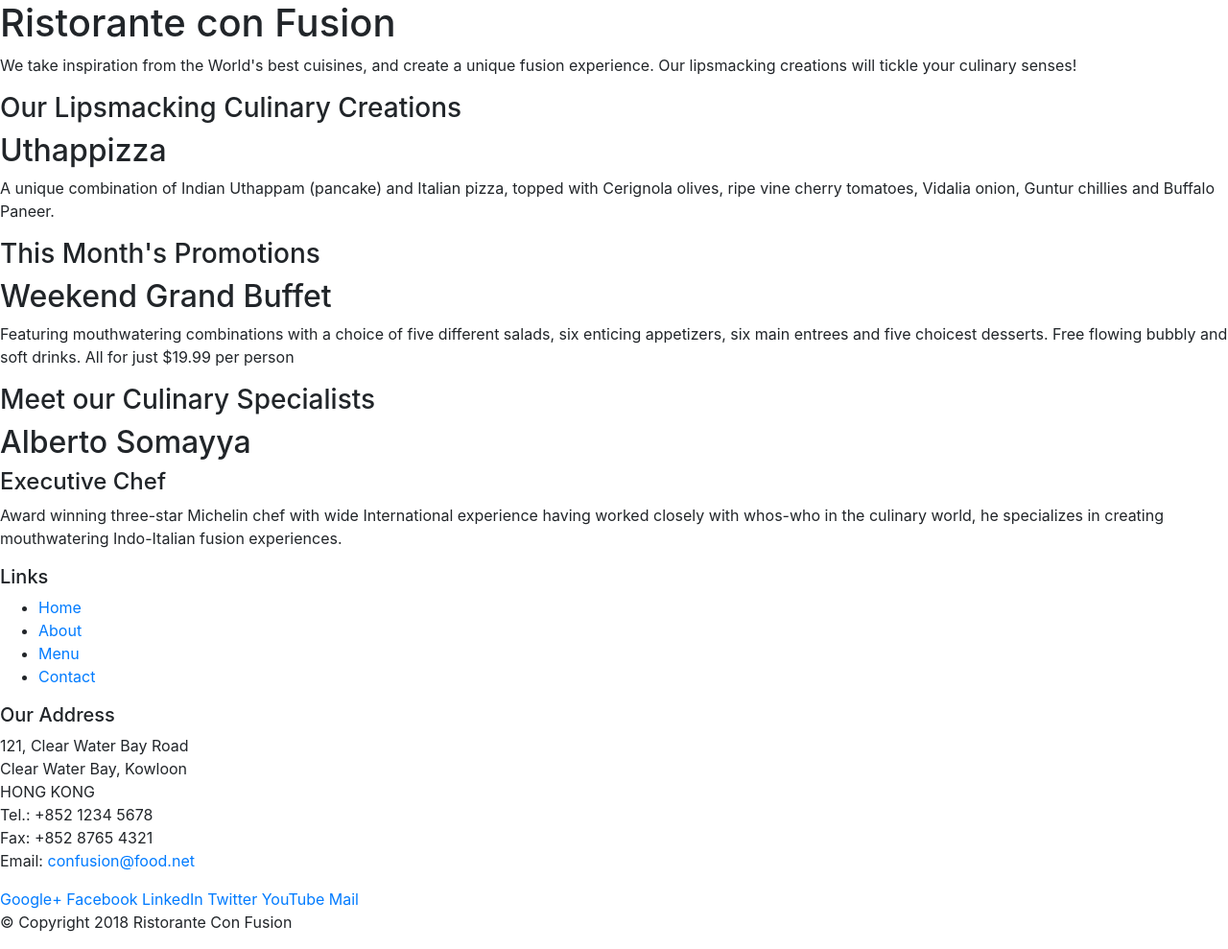
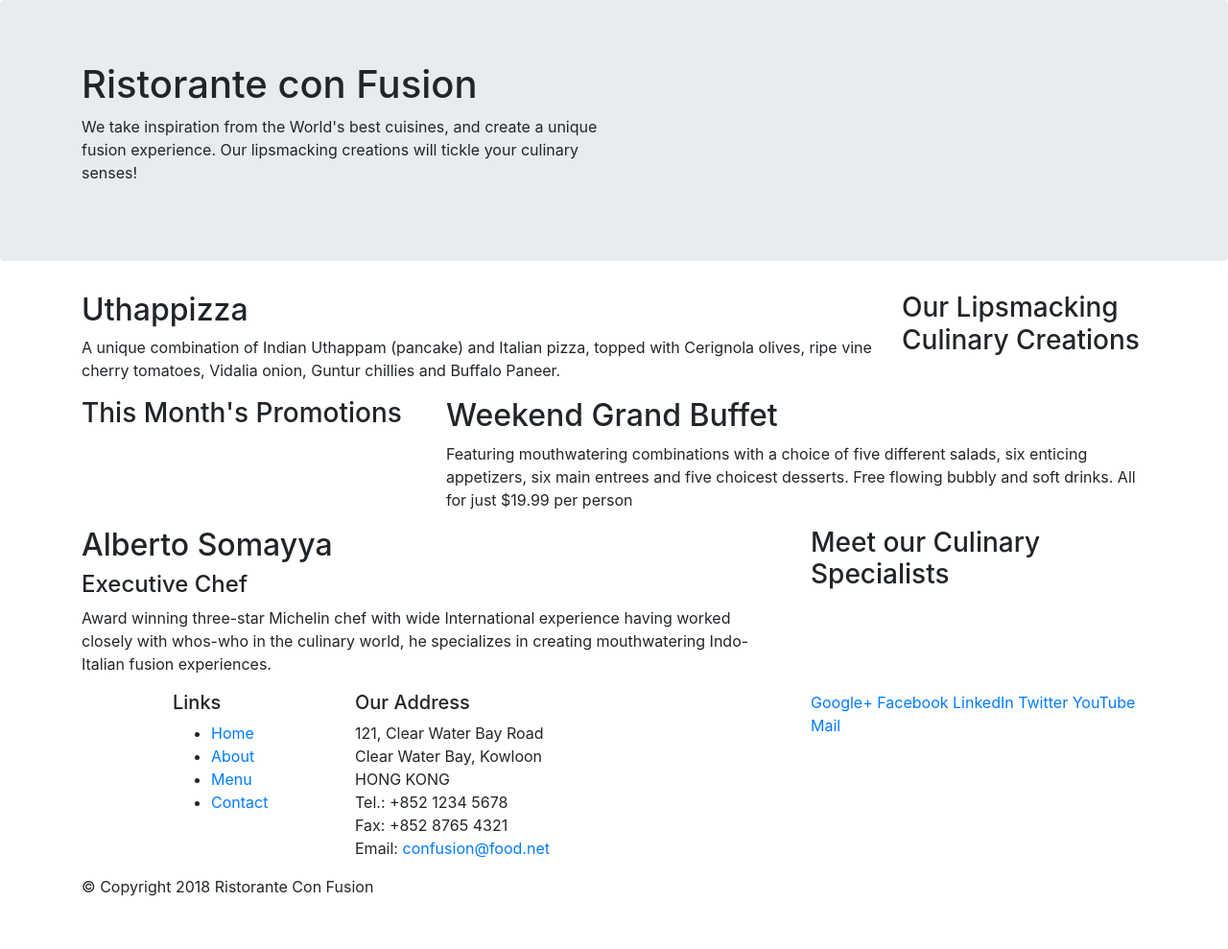
Before and after one commit to Ali-Zain1997/ConFusion, a website: page index.html in a window 1280 px wide. Shown: the whole page at 96% size. After the commit the page ends 952 px from the top, so only its background shows below. Drawn offline with nearby package versions, Linux system fonts and the light colour scheme.

Commit message:
bootstrap grid part 1

```diff
--- a/index.html
+++ b/index.html
@@ -14,46 +14,46 @@
 
 <body>
 
-    <header>
-        <div>
-            <div>
-                <div>
+    <header class="jumbotron">
+        <div class="container">
+            <div class="row">
+                <div class="col-12 col-sm-6">
                     <h1>Ristorante con Fusion</h1>
                     <p>We take inspiration from the World's best cuisines, and create a unique fusion experience. Our lipsmacking creations will tickle your culinary senses!</p>
                 </div>
-                <div>
+                <div class="col-12 col-sm">
                 </div>
             </div>
         </div>
     </header>
 
-    <div>
-        <div>
-            <div>
+    <div class="container">
+        <div class="row">
+            <div class="col-12 col-sm-4 order-sm-last col-md-3">
                 <h3>Our Lipsmacking Culinary Creations</h3>
             </div>
-            <div>
+            <div class="col col-sm order-sm-first col-md">
                 <h2>Uthappizza</h2>
                 <p>A unique combination of Indian Uthappam (pancake) and Italian pizza, topped with Cerignola olives, ripe vine cherry tomatoes, Vidalia onion, Guntur chillies and Buffalo Paneer.</p>
             </div>
         </div>
 
 
-        <div>
-            <div>
+        <div class="row">
+            <div class="col-12 col-sm-4 co-md-3">
                 <h3>This Month's Promotions</h3>
             </div>
-            <div>
+            <div class="col col-sm col-md">
                 <h2>Weekend Grand Buffet</h2>
                 <p>Featuring mouthwatering combinations with a choice of five different salads, six enticing appetizers, six main entrees and five choicest desserts. Free flowing bubbly and soft drinks. All for just $19.99 per person </p>
             </div>
         </div>
 
-        <div>
-            <div>
+        <div class="row">
+            <div class="col-12 col-sm-4 order-sm-last co-md-3">
                 <h3>Meet our Culinary Specialists</h3>
             </div>
-            <div>
+            <div class="col col-sm order-sm-first col-md">
                 <h2>Alberto Somayya</h2>
                 <h4>Executive Chef</h4>
                 <p>Award winning three-star Michelin chef with wide International experience having worked closely with whos-who in the culinary world, he specializes in creating mouthwatering Indo-Italian fusion experiences. </p>
@@ -62,9 +62,9 @@
     </div>
 
     <footer>
-        <div>
-            <div>
-                <div>
+        <div class="container">
+            <div class="row">
+                <div class="col-4 offset-1 col-sm-2">
                     <h5>Links</h5>
                     <ul>
                         <li><a href="#">Home</a></li>
@@ -73,7 +73,7 @@
                         <li><a href="#">Contact</a></li>
                     </ul>
                 </div>
-                <div>
+                <div class="col-7 col-sm-5">
                     <h5>Our Address</h5>
                     <address>
 		              121, Clear Water Bay Road<br>
@@ -84,7 +84,7 @@
 		              Email: <a href="mailto:confusion@food.net">confusion@food.net</a>
 		           </address>
                 </div>
-                <div>
+                <div class="col-12 col-sm-4">
                     <div>
                         <a href="http://google.com/+">Google+</a>
                         <a href="http://www.facebook.com/profile.php?id=">Facebook</a>
@@ -95,8 +95,8 @@
                     </div>
                 </div>
            </div>
-           <div>
-                <div>
+           <div class="row">
+                <div class="col-auto">
                     <p>© Copyright 2018 Ristorante Con Fusion</p>
                 </div>
            </div>
```
